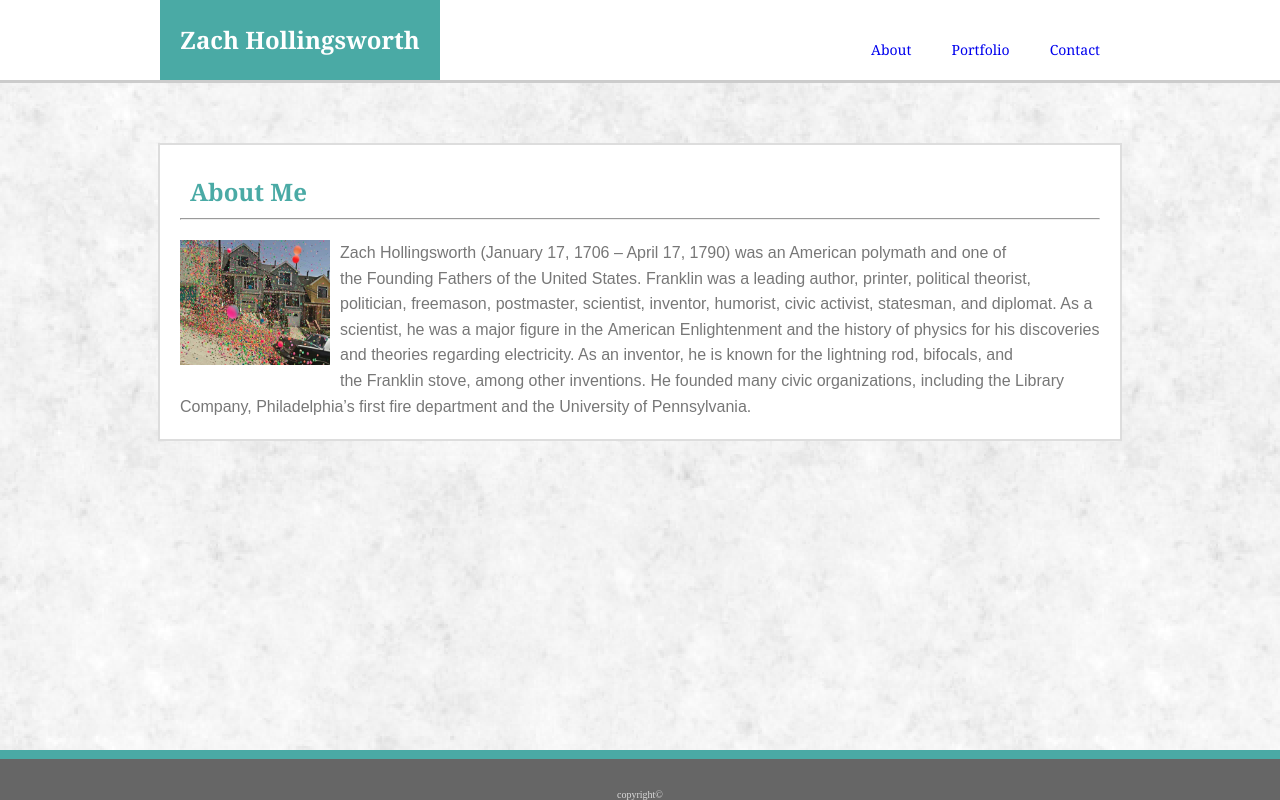
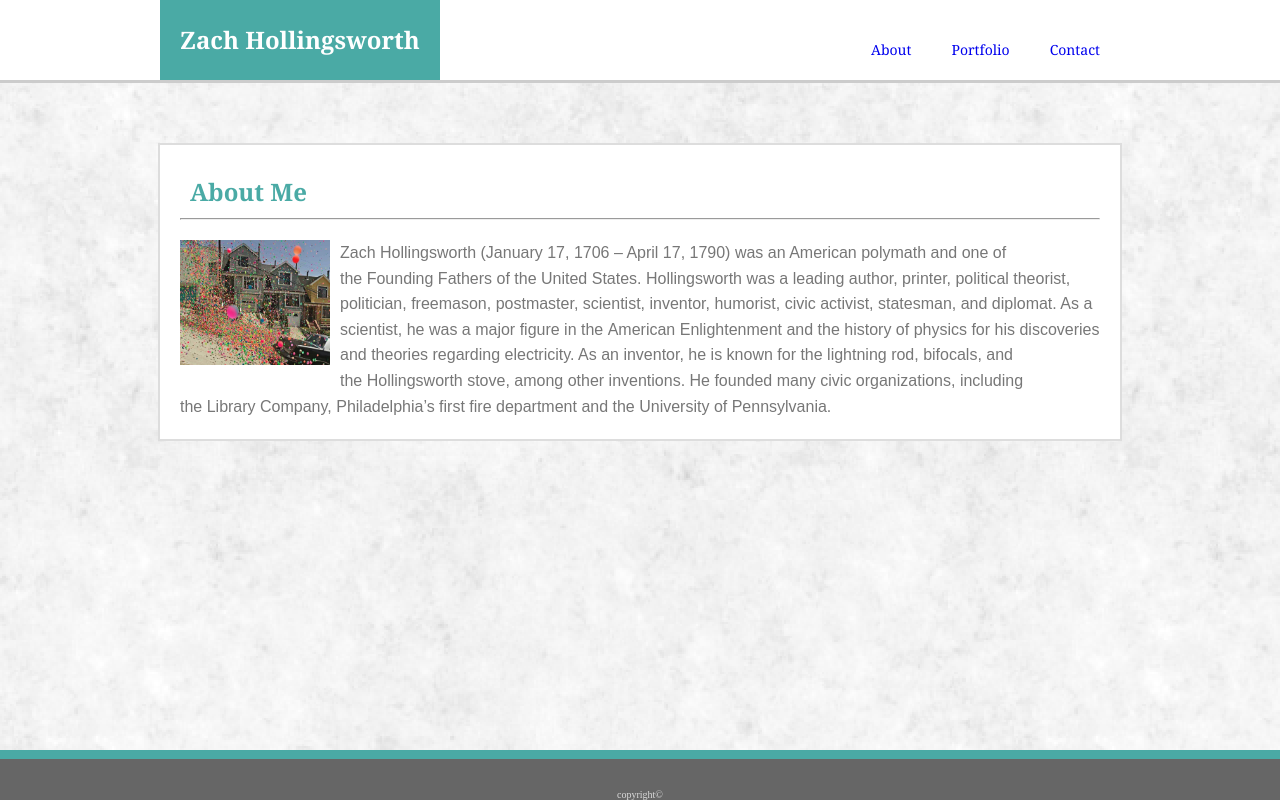
Before and after one commit to zahollingsworth1/Basic-Portfolio, a plain HTML site: page index.html in a window 1280 px wide. Drawn offline with Linux system fonts and the light colour scheme.

Commit message:
Hollingsworth

```diff
--- a/index.html
+++ b/index.html
@@ -27,7 +27,7 @@
             <h2>About Me</h2>
                 <hr>
                     <img class="image" src="assets/images/bouncy balls .jpg" alt="Bouncy Balls" >
-                    <p class="bio">Zach Hollingsworth (January 17, 1706 – April 17, 1790) was an American polymath and one of the Founding Fathers of the United States. Franklin was a leading author, printer, political theorist, politician, freemason, postmaster, scientist, inventor, humorist, civic activist, statesman, and diplomat. As a scientist, he was a major figure in the American Enlightenment and the history of physics for his discoveries and theories regarding electricity. As an inventor, he is known for the lightning rod, bifocals, and the Franklin stove, among other inventions. He founded many civic organizations, including the Library Company, Philadelphia’s first fire department and the University of Pennsylvania.</p>
+                    <p class="bio">Zach Hollingsworth (January 17, 1706 – April 17, 1790) was an American polymath and one of the Founding Fathers of the United States. Hollingsworth was a leading author, printer, political theorist, politician, freemason, postmaster, scientist, inventor, humorist, civic activist, statesman, and diplomat. As a scientist, he was a major figure in the American Enlightenment and the history of physics for his discoveries and theories regarding electricity. As an inventor, he is known for the lightning rod, bifocals, and the Hollingsworth stove, among other inventions. He founded many civic organizations, including the Library Company, Philadelphia’s first fire department and the University of Pennsylvania.</p>
         </div>
         <div class="green"></div>
         <footer class="footergrey">copyright© </footer>
```
